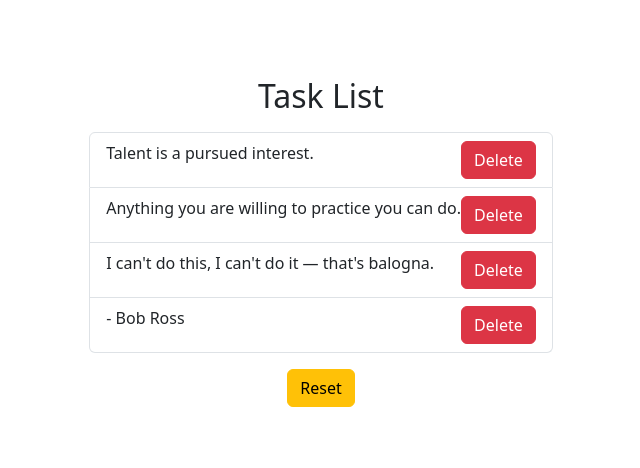
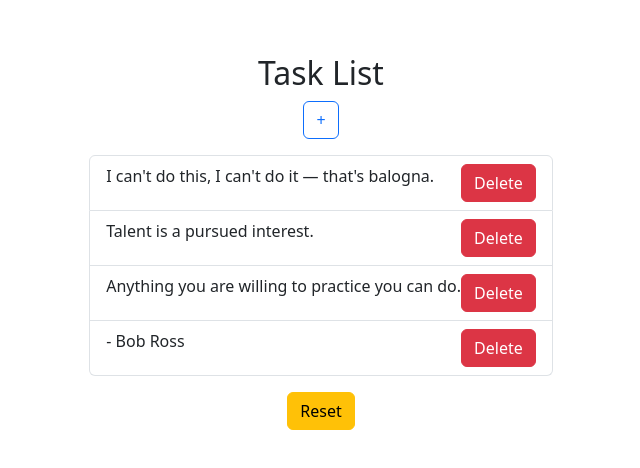
Before and after one commit to Pantaleon-Arkady/React-FrontEnd, a React (Vite) app: page /task-app in a window 1280 px wide. Shown: the part 158-626 px from the top of the page, without its empty margins (319-959 px from the left). Built offline with nearby package versions, Linux system fonts and the light colour scheme.

Commit message:
task form component and render

```diff
--- a/src/TaskApp.jsx
+++ b/src/TaskApp.jsx
@@ -1,11 +1,12 @@
 import TaskList from "./TaskList";
+import TaskForm from "./TaskForm";
 import { useState, useEffect } from "react";
 
 function TaskApp() {
     const defaultTasks = [
-        { id: 1, text: "Talent is a pursued interest." },
-        { id: 2, text: "Anything you are willing to practice you can do." },
-        { id: 3, text: "I can't do this, I can't do it — that's balogna." },
+        { id: 1, text: "I can't do this, I can't do it — that's balogna." },
+        { id: 2, text: "Talent is a pursued interest." },
+        { id: 3, text: "Anything you are willing to practice you can do." },
         { id: 4, text: "- Bob Ross" }
     ];
 
@@ -17,6 +18,12 @@ function TaskApp() {
     useEffect(() => {
         localStorage.setItem("tasks", JSON.stringify(tasks));
     }, [tasks]);
+
+    const [showForm, setShowForm] = useState(false);
+
+    const displayForm = () => {
+        setShowForm(prev => !prev);
+    }
 
     const handleDeleteTask = (taskId) => {
         const newTasks = tasks.filter(task => task.id !== taskId);
@@ -31,6 +38,8 @@ function TaskApp() {
     return (
         <div>
             <h2>Task List</h2>
+            <button onClick={displayForm} className="btn btn-outline-primary" aria-label="create">+</button>
+            {showForm && <TaskForm />}
             <TaskList
                 tasks={tasks}
                 onDelete={handleDeleteTask}
--- /dev/null
+++ b/src/TaskForm.jsx
@@ -0,0 +1,14 @@
+function TaskForm() {
+
+    return (
+        <form className="d-flex gap-2 mb-3">
+            <input
+                className="form-control"
+                placeholder="Enter a task..."
+            />
+            <button type="submit" className="btn btn-primary">Add Task</button>
+        </form>
+    )
+}
+
+export default TaskForm;
```
